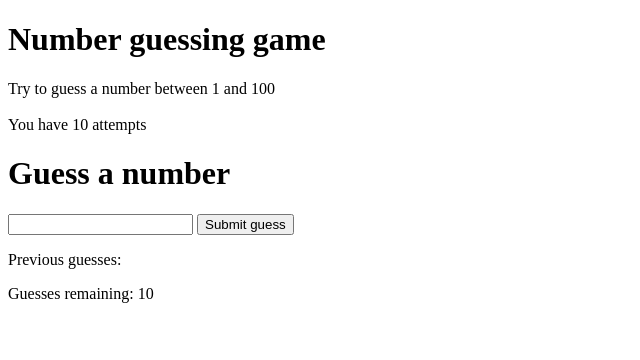
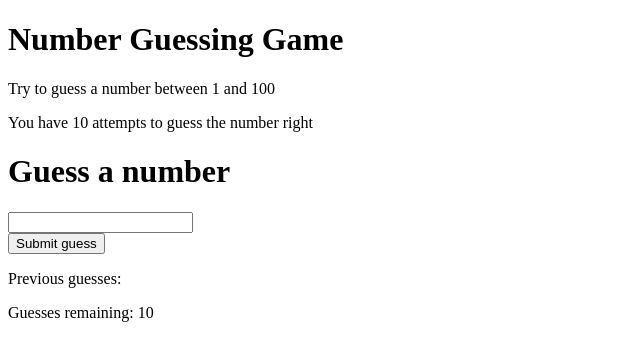
Before and after one commit to aarya626/GuessTheNumber, a plain HTML site: page index.html in a window 1280 px wide. Shown: the whole page, without its empty margins (0-640 px from the left). Drawn offline with Linux system fonts and the light colour scheme.

Commit message:
Fix some minor bugs

```diff
--- a/index.html
+++ b/index.html
@@ -4,20 +4,23 @@
 <head>
     <meta charset="UTF-8">
     <meta name="viewport" content="width=device-width, initial-scale=1.0">
+    <link rel="stylesheet" href="style.css">
     <title>GuessTheNumber</title>
 </head>
 
 <body>
-    <h1>Number guessing game</h1>
+    <h1 id="heading">
+        <bold>Number Guessing Game</bold>
+    </h1>
     <div class="container">
-        <p>Try to guess a number between 1 and 100 <br><br>
-            You have 10 attempts
-        </p>
+        <p>Try to guess a number between 1 and 100</p>
+        <p> You have 10 attempts to guess the number right </p>
         <h1>Guess a number</h1>
-        <input name="number" id="input+number">
-        <input type="submit" value="Submit guess">
-        <p>Previous guesses: </p>
-        <p>Guesses remaining: 10</p>
+        <input type="text" name="number" id="input_number"><br>
+        <input type="submit" id="button" value="Submit guess">
+        <p>Previous guesses: <span class="previous"></span></p>
+        <p>Guesses remaining: <span class="remaining">10</span></p>
+        <p class="message"></p>
     </div>
 </body>
 
```
